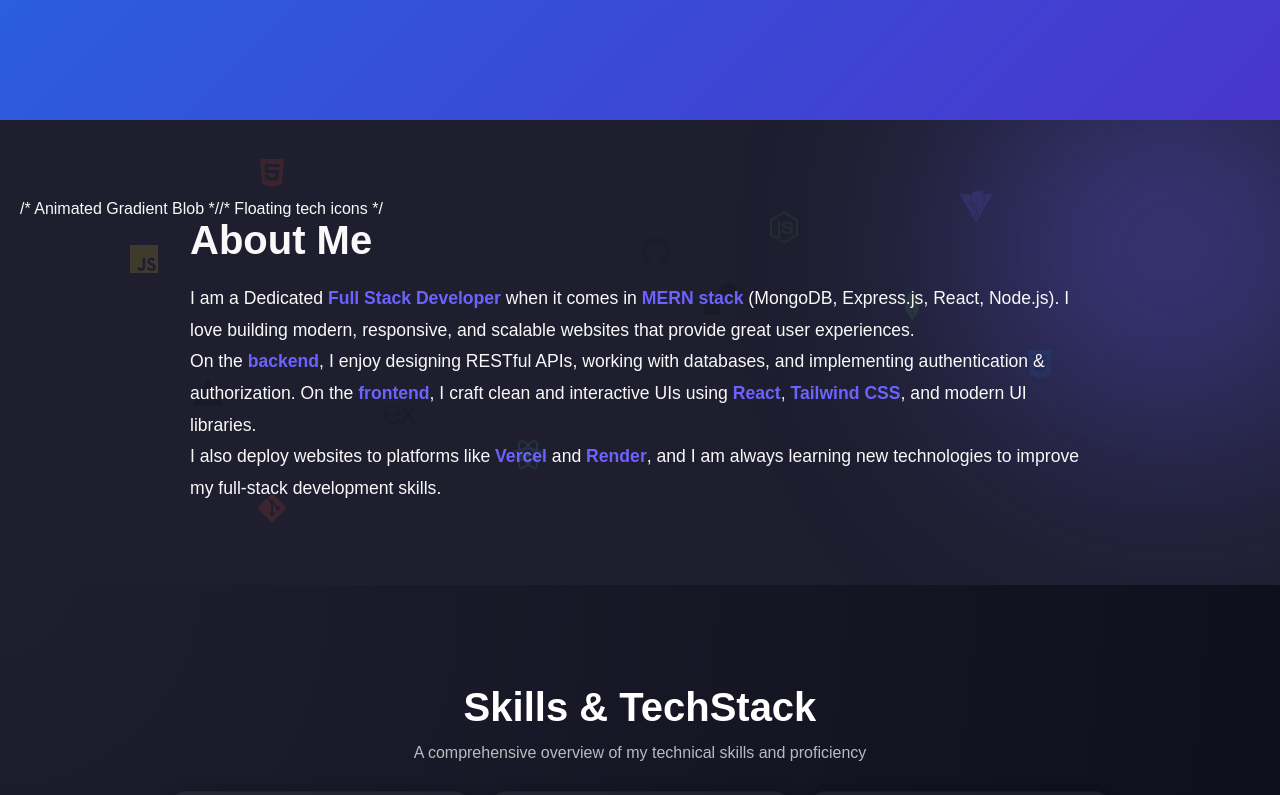
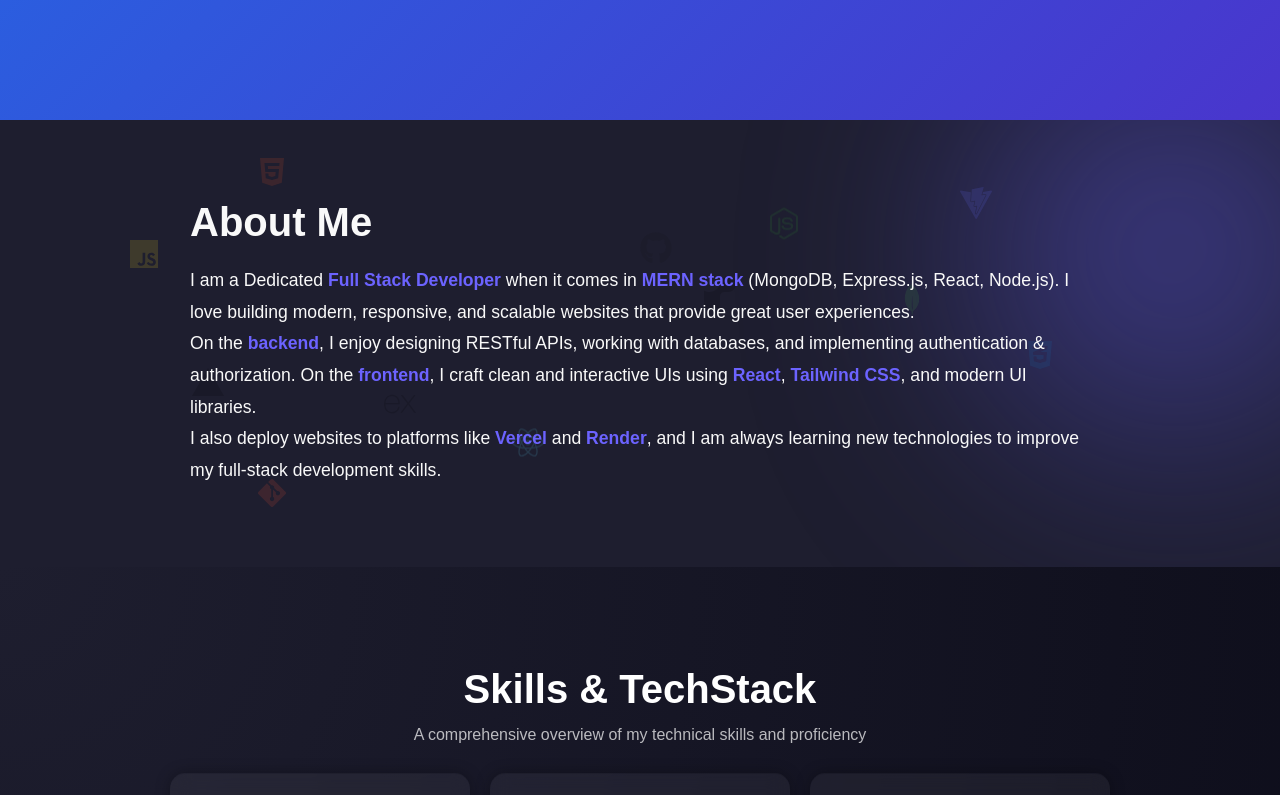
Before and after one commit to Rev0710/portfolio, a React (Vite) app: page / in a window 1280 px wide. Shown: the part 760-1555 px from the top of the page. Built offline with nearby package versions, Linux system fonts and the light colour scheme.

Commit message:
Another Update for my code

```diff
--- a/src/components/About.jsx
+++ b/src/components/About.jsx
@@ -20,10 +20,10 @@
 
     return (
         <section id="about" className="about-section" data-aos="fade-up">
-            /* Animated Gradient Blob */
+            {/* Animated Gradient Blob */}
             <div className="about-blob"></div>
 
-            /* Floating tech icons */
+           { /* Floating tech icons */}
             <div className="floating-icons">
                 <FaHtml5 className="icon html" />
                 <FaCss3Alt className="icon css" />
--- a/src/components/Contact.jsx
+++ b/src/components/Contact.jsx
@@ -40,7 +40,7 @@
 
                 </form>
 
-                /* SOCIAL LINKS */
+                {/* SOCIAL LINKS */}
 
                 <div className="contact-socials">
 
```
